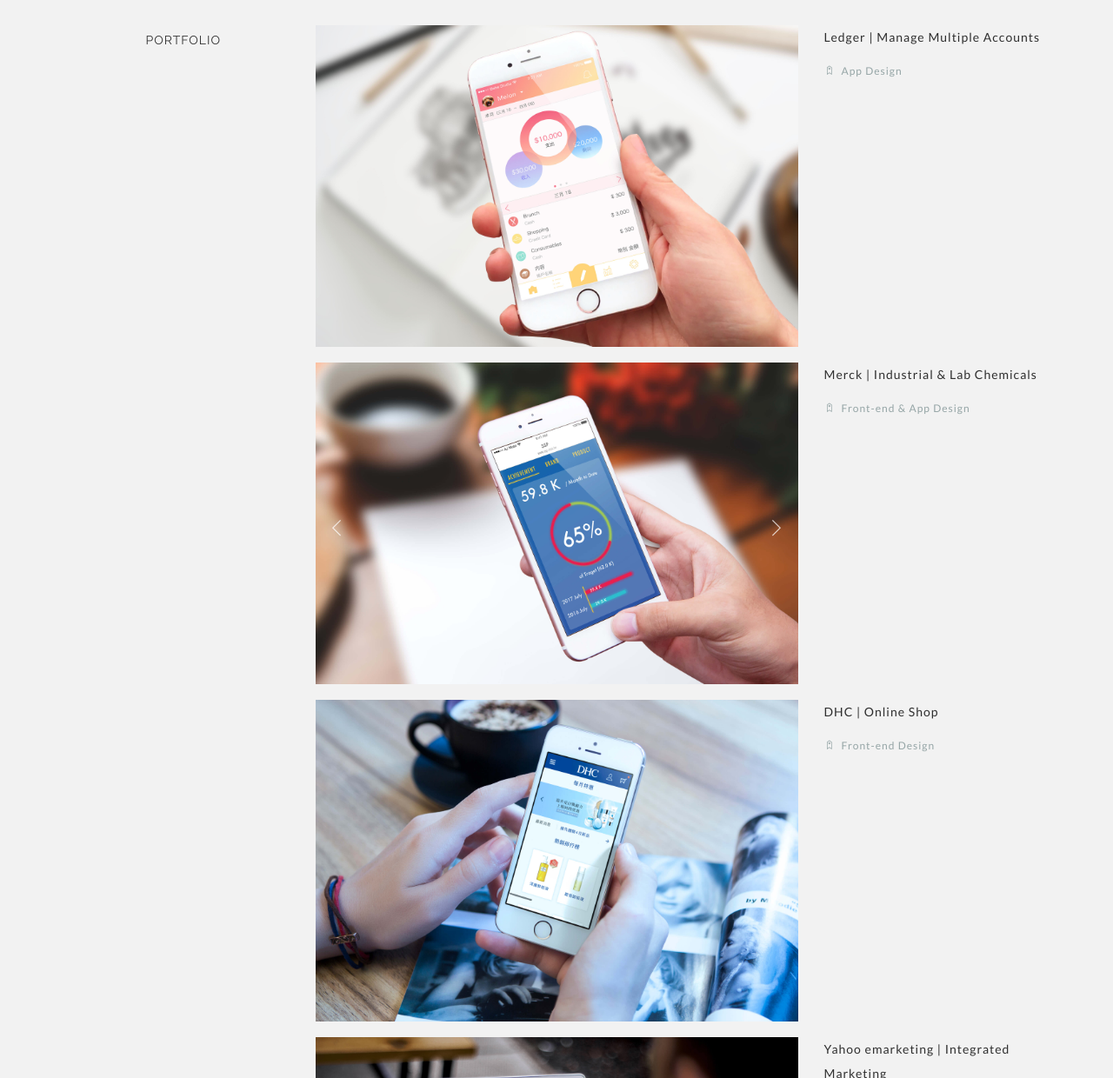
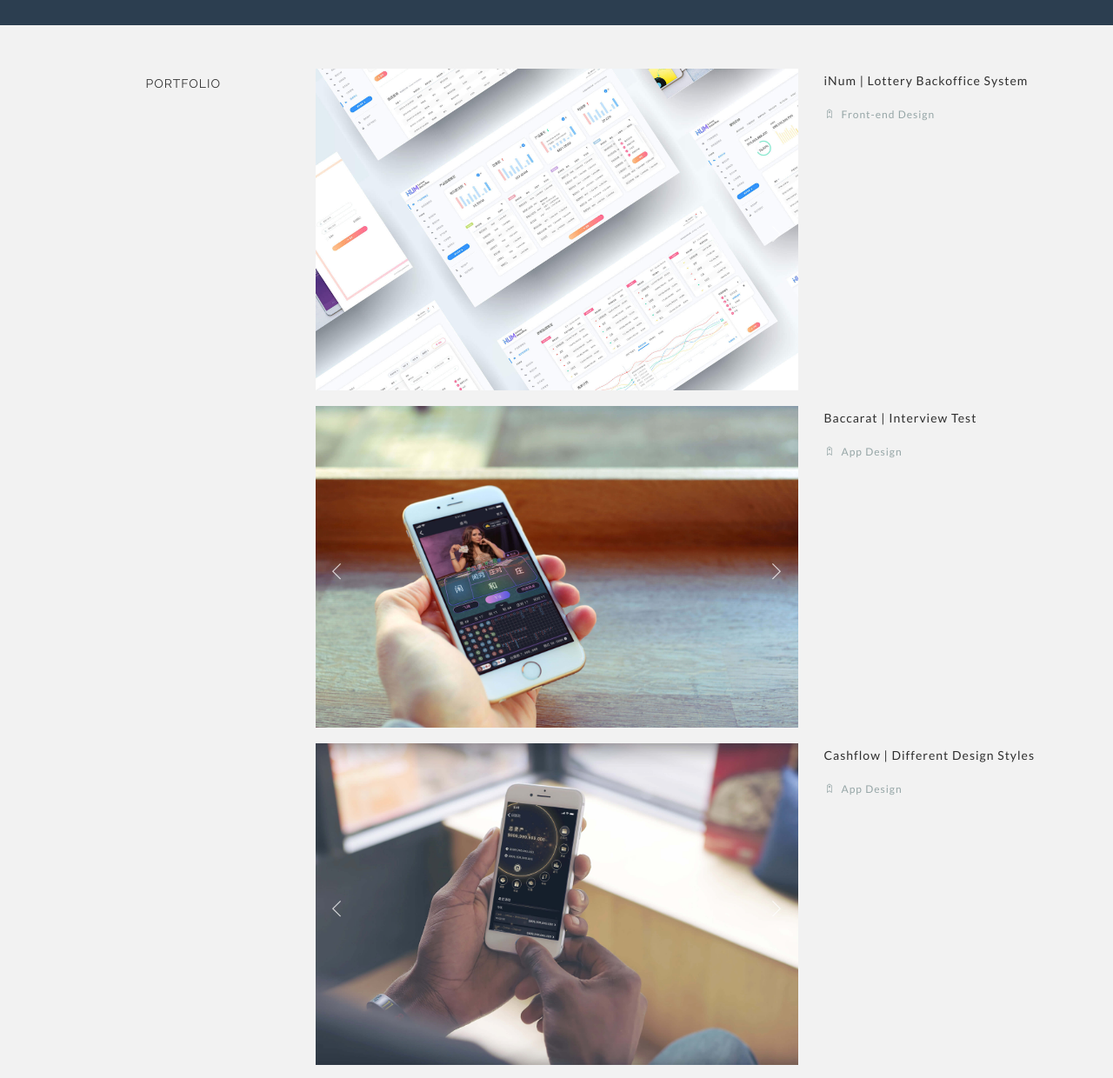
Before and after one commit to melon26/melonCV, a plain HTML site: page index.html in a window 1280 px wide. Shown: the part 2128-3368 px from the top of the page at 87% size. Drawn offline with Linux system fonts and the light colour scheme.

Commit message:
update portfolio

```diff
--- a/index.html
+++ b/index.html
@@ -73,6 +73,9 @@
                 </p>
                 <p>
                     <more>
+                        <ul>
+                            <li>Total participates designing 2 backend system and 1 RWD official website development projects.</li>
+                        </ul>
                     </more>
                 <p>
             </div>
@@ -196,8 +199,71 @@
             <div class="col-lg-2 col-lg-offset-1">
                 <h5>PORTFOLIO</h5>
             </div>
+            <!-- iNum Lottery -->
+            <div class="col-lg-6 mb8">
+                <div class="slick-merck">
+                    <p><img class="img-responsive" src="img/backend1.jpg"></p>
+                    <p><img class="img-responsive" src="img/backend2.jpg"></p>
+                </div>
+            </div>
+            <div class="col-lg-3 mb32">
+                <p>iNum | Lottery Backoffice System</p>
+                <p>
+                    <more>
+                        <sm><i class="ti-tag">&nbsp;</i>Front-end Design</sm>
+                    </more>
+                </p>
+            </div>
+
+            <!-- Baccarat -->
+            <div class="col-lg-6 col-lg-offset-3 mb8">
+                <div class="slick-merck">
+                    <p><img class="img-responsive" src="img/baccarat1.jpg"></p>
+                    <p><img class="img-responsive" src="img/baccarat2.jpg"></p>
+                </div>
+            </div>
+            <div class="col-lg-3 mb32">
+                <p>Baccarat | Interview Test</p>
+                <p>
+                    <more>
+                        <sm><i class="ti-tag">&nbsp;</i>App Design</sm>
+                    </more>
+                </p>
+            </div>
+
+            <!-- Cashflow -->
+            <div class="col-lg-6 col-lg-offset-3 mb8">
+                <div class="slick-merck">
+                    <p><img class="img-responsive" src="img/cashflow1.jpg"></p>
+                    <p><img class="img-responsive" src="img/cashflow2.jpg"></p>
+                </div>
+            </div>
+            <div class="col-lg-3 mb32">
+                <p>Cashflow | Different Design Styles</p>
+                <p>
+                    <more>
+                        <sm><i class="ti-tag">&nbsp;</i>App Design</sm>
+                    </more>
+                </p>
+            </div>
+
+            <!-- YJ Website -->
+            <div class="col-lg-6 col-lg-offset-3 mb8">
+                <p><img class="img-responsive" src="img/yjtech.jpg"></p>
+            </div>
+            <div class="col-lg-3 mb32">
+                <p>YJ Tech | RWD Official Website</p>
+                <p>
+                    <more>
+                        <a href="https://www.yjtech.tw/" target="_blank"><img class="downloadIcon" src="img/Website.png"></a>
+                        <br>
+                        <sm><i class="ti-tag">&nbsp;</i>Front-end Coding</sm>
+                    </more>
+                </p>
+            </div>
+
             <!-- Ledger -->
-            <div class="col-lg-6 mb8">
+            <div class="col-lg-6 col-lg-offset-3 mb8">
                 <p><img class="img-responsive" src="img/ledger.jpg"></p>
             </div>
             <div class="col-lg-3 mb32">
@@ -250,7 +316,6 @@
                         <more>
                             <a href="https://itunes.apple.com/tw/app/%E6%89%BE%E6%89%BE/id868752601?l=zh&mt=8" target="_blank"><img class="downloadIcon" src="img/Apple%20App%20Store.png"></a>
                             <a href="https://play.google.com/store/apps/details?id=com.biideal.biichat&hl=zh_TW" target="_blank"><img class="downloadIcon" src="img/Google%20Play.png"></a>
-                            <img class="downloadIcon" src="img/Website.png">
                             <br>
                             <sm><i class="ti-tag">&nbsp;</i>Front-end & App Design</sm>
                         </more>
```
Also changed, not shown: img/baccarat1.jpg (added), img/baccarat2.jpg (added), img/backend1.jpg (added), img/backend2.jpg (added), img/bobe.jpg, img/cashflow1.jpg (added), img/cashflow2.jpg (added), img/header-bg.jpg, img/merck4.jpg, img/yjtech.jpg (added).
